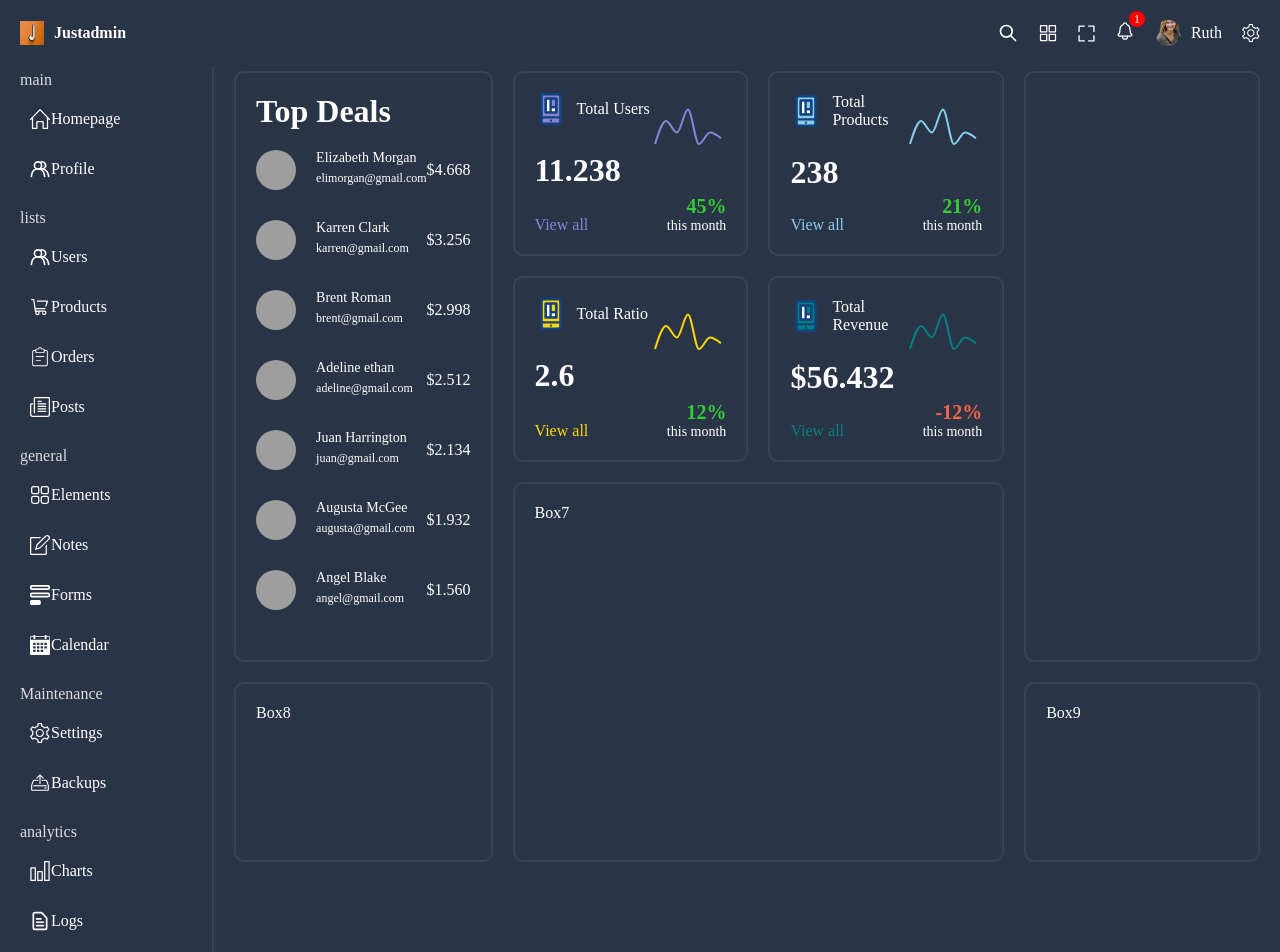
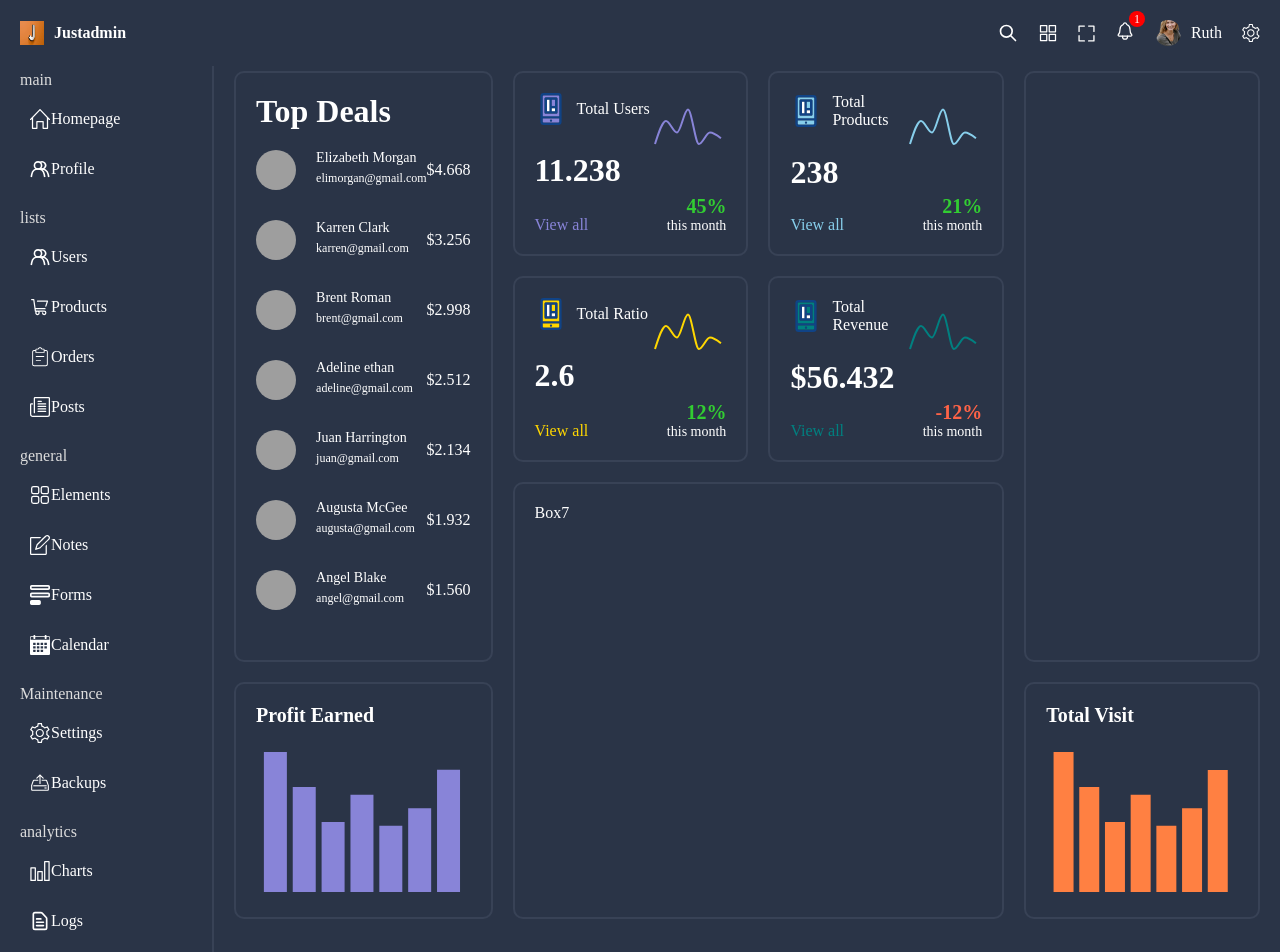
Before and after one commit to Justina177/React-Responsive-Admin-Dashboard-using-typescript, a React (Vite) app: page / in a window 1280 px wide. Shown: the top 952 px of the page. Built offline with nearby package versions, Linux system fonts and the light colour scheme; grey boxes are pictures that could not be loaded.

Commit message:
Added BarChartBox component

```diff
--- a/src/Pages/Home/Home.tsx
+++ b/src/Pages/Home/Home.tsx
@@ -1,6 +1,7 @@
+import BarChartBox from '../../components/barChartBox/BarChartBox';
 import ChartBox from '../../components/chartBox/ChartBox';
 import TopBox from '../../components/topBox/TopBox';
-import { chartBoxUser, chartBoxProduct, chartBoxRevenue, chartBoxConversion } from '../../data';
+import { chartBoxUser, chartBoxProduct, chartBoxRevenue, chartBoxConversion, barChartBoxVisit, barChartBoxRevenue } from '../../data';
 import './home.scss';
 
 const Home = () => {
@@ -13,8 +14,8 @@
       <div className="box box5"><ChartBox {...chartBoxConversion} /></div>
       <div className="box box6"><ChartBox {...chartBoxRevenue} /></div>
       <div className="box box7">Box7</div>
-      <div className="box box8">Box8</div>
-      <div className="box box9">Box9</div>
+      <div className="box box8"><BarChartBox {...barChartBoxRevenue} /></div>
+      <div className="box box9"><BarChartBox {...barChartBoxVisit} /></div>
     </div>
   )
 }
--- /dev/null
+++ b/src/components/barChartBox/BarChartBox.tsx
@@ -0,0 +1,31 @@
+import { Bar, BarChart, ResponsiveContainer, Tooltip } from "recharts";
+import "./barChartBox.scss";
+
+type Props = {
+  title: string;
+  color: string;
+  dataKey: string;
+  chartData: object[];
+};
+
+const BarChartBox = (props: Props) => {
+  return (
+    <div className="barChartBox">
+      <h1>{props.title}</h1>
+      <div className="chart">
+        <ResponsiveContainer width="99%" height={150}>
+          <BarChart data={props.chartData}>
+            <Tooltip
+              contentStyle={{ background: "#2a3447", borderRadius: "5px" }}
+              labelStyle={{ display: "none" }}
+              cursor={{fill:"none"}}
+            />
+            <Bar dataKey={props.dataKey} fill={props.color} />
+          </BarChart>
+        </ResponsiveContainer>
+      </div>
+    </div>
+  );
+};
+
+export default BarChartBox;
--- /dev/null
+++ b/src/components/barChartBox/barChartBox.scss
@@ -0,0 +1,10 @@
+.barChartBox{
+    width: 100%;
+    height: 100%;
+
+    h1{
+      font-size: 20px;
+      margin-bottom: 20px;
+    }
+
+  }
--- a/src/data.ts
+++ b/src/data.ts
@@ -237,3 +237,75 @@
       { name: "Sat", ratio: 450 },
     ],
   };
+
+  export const barChartBoxRevenue = {
+    title: "Profit Earned",
+    color: "#8884d8",
+    dataKey: "profit",
+    chartData: [
+      {
+        name: "Sun",
+        profit: 4000,
+      },
+      {
+        name: "Mon",
+        profit: 3000,
+      },
+      {
+        name: "Tue",
+        profit: 2000,
+      },
+      {
+        name: "Wed",
+        profit: 2780,
+      },
+      {
+        name: "Thu",
+        profit: 1890,
+      },
+      {
+        name: "Fri",
+        profit: 2390,
+      },
+      {
+        name: "Sat",
+        profit: 3490,
+      },
+    ],
+  };
+
+  export const barChartBoxVisit = {
+    title: "Total Visit",
+    color: "#FF8042",
+    dataKey: "visit",
+    chartData: [
+      {
+        name: "Sun",
+        visit: 4000,
+      },
+      {
+        name: "Mon",
+        visit: 3000,
+      },
+      {
+        name: "Tue",
+        visit: 2000,
+      },
+      {
+        name: "Wed",
+        visit: 2780,
+      },
+      {
+        name: "Thu",
+        visit: 1890,
+      },
+      {
+        name: "Fri",
+        visit: 2390,
+      },
+      {
+        name: "Sat",
+        visit: 3490,
+      },
+    ],
+  };
```
